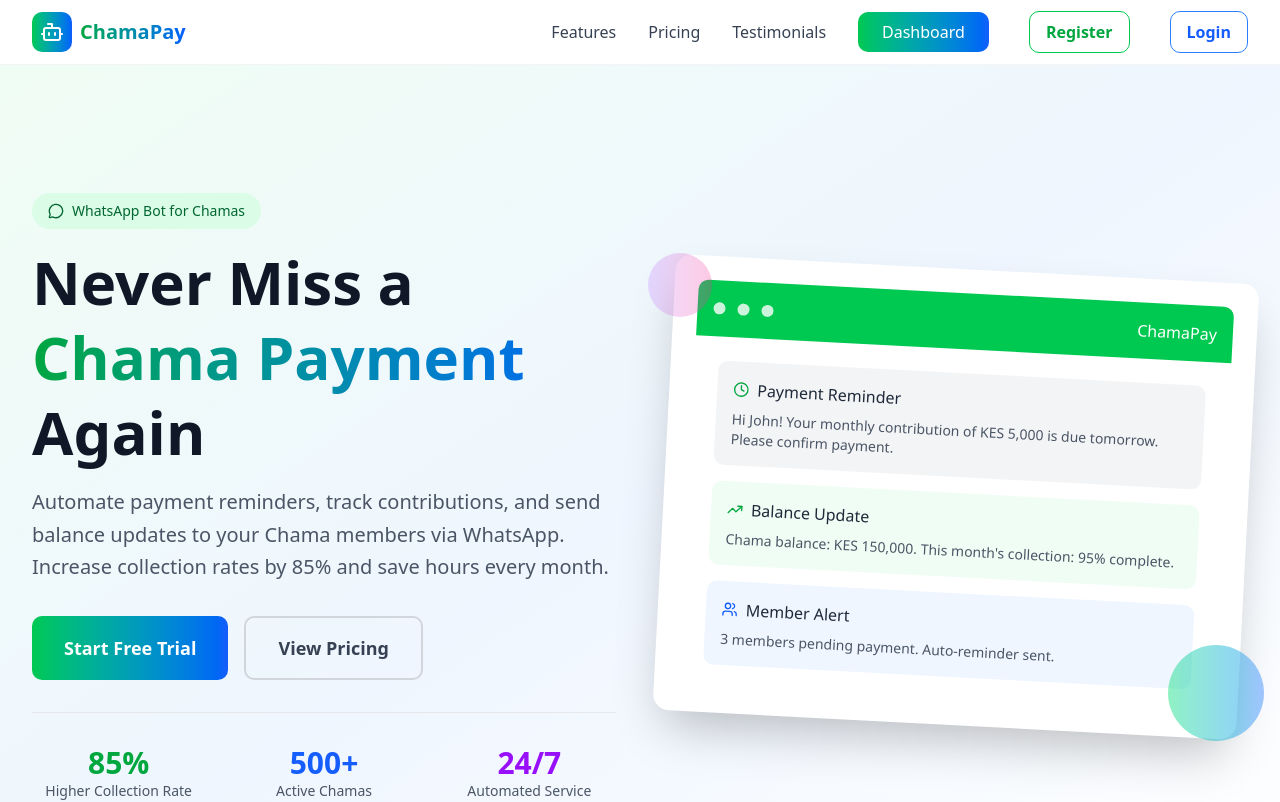
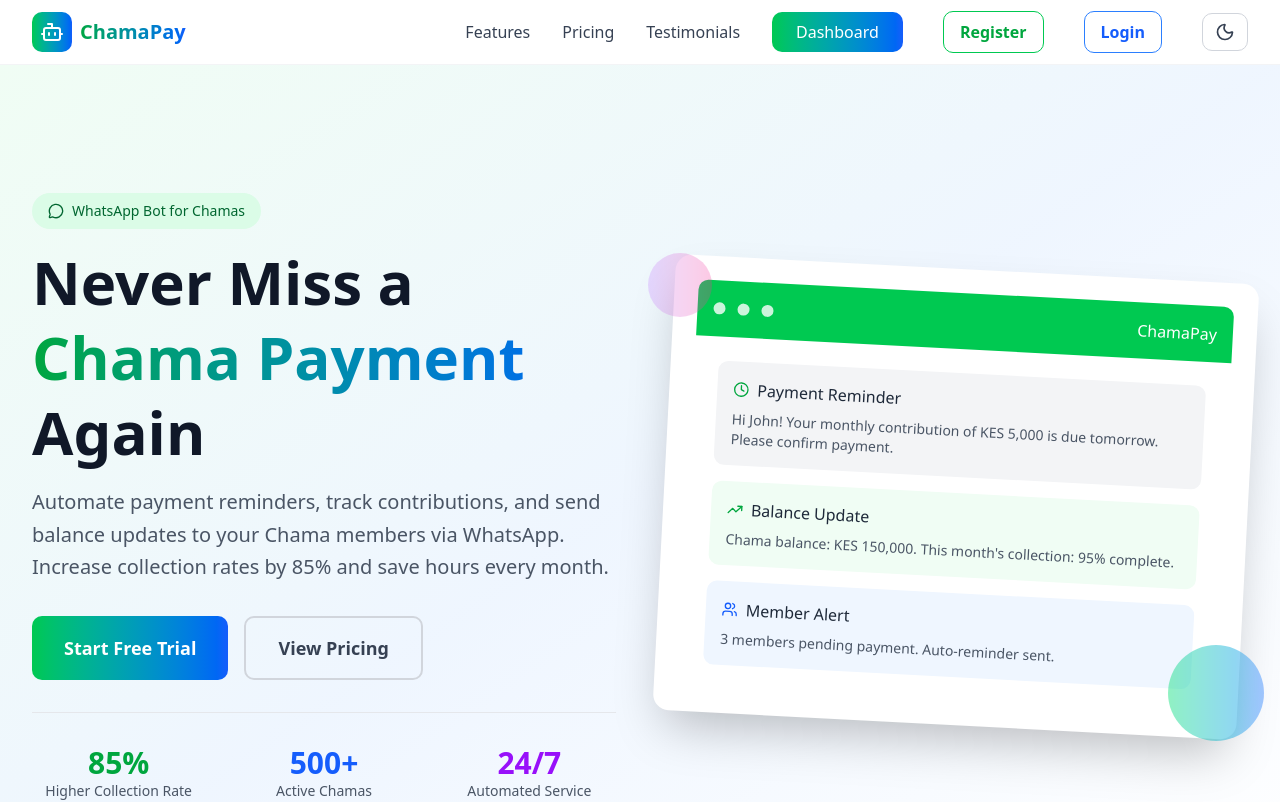
Before and after one commit to Jakababa94/ChamaPay, a React (Vite) app in the folder client/: page / in a window 1280 px wide. Shown: the top 802 px of the page. Built offline with nearby package versions, Linux system fonts and the light colour scheme.

Commit message:
Dark theme settings

```diff
--- a/client/src/components/Navbar.jsx
+++ b/client/src/components/Navbar.jsx
@@ -1,6 +1,7 @@
-import React, { useState } from 'react';
+import React, { useState, useEffect } from 'react';
 import { Link, useLocation } from 'react-router-dom';
 import { Bot, Menu, X, CreditCard, BarChart3, Users } from 'lucide-react';
+import { Sun, Moon } from 'lucide-react';
 
 // Lightweight JWT decoder
 function decodeJWT(token) {
@@ -13,7 +14,30 @@
 
 const Navbar = () => {
   const [isOpen, setIsOpen] = useState(false);
+  const [theme, setTheme] = useState('light');
   const location = useLocation();
+
+  // Theme toggle logic
+  useEffect(() => {
+    const savedTheme = localStorage.getItem('theme') || 'light';
+    setTheme(savedTheme);
+    if (savedTheme === 'dark') {
+      document.documentElement.classList.add('dark');
+    } else {
+      document.documentElement.classList.remove('dark');
+    }
+  }, []);
+
+  const toggleTheme = () => {
+    const newTheme = theme === 'light' ? 'dark' : 'light';
+    setTheme(newTheme);
+    localStorage.setItem('theme', newTheme);
+    if (newTheme === 'dark') {
+      document.documentElement.classList.add('dark');
+    } else {
+      document.documentElement.classList.remove('dark');
+    }
+  };
 
   const isDashboard = location.pathname.includes('/dashboard');
   const isLoggedIn = Boolean(localStorage.getItem('token'));
@@ -89,6 +113,13 @@
             {isLoggedIn && (
               <button onClick={handleLogout} className="ml-2 px-4 py-2 rounded-lg border border-red-500 text-red-600 font-semibold hover:bg-red-50 transition">Logout</button>
             )}
+            <button
+              onClick={toggleTheme}
+              className="ml-2 px-3 py-2 rounded-lg border border-gray-300 text-gray-700 hover:bg-gray-100 dark:hover:bg-gray-800 transition flex items-center"
+              title="Toggle theme"
+            >
+              {theme === 'dark' ? <Sun className="h-5 w-5" /> : <Moon className="h-5 w-5" />}
+            </button>
           </div>
 
           {/* Mobile menu button */}
@@ -146,6 +177,13 @@
               {isLoggedIn && (
                 <button onClick={handleLogout} className="mt-2 px-4 py-2 rounded-lg border border-red-500 text-red-600 font-semibold hover:bg-red-50 transition text-center">Logout</button>
               )}
+              <button
+                onClick={toggleTheme}
+                className="mt-2 px-3 py-2 rounded-lg border border-gray-300 text-gray-700 hover:bg-gray-100 dark:hover:bg-gray-800 transition flex items-center justify-center"
+                title="Toggle theme"
+              >
+                {theme === 'dark' ? <Sun className="h-5 w-5" /> : <Moon className="h-5 w-5" />}
+              </button>
             </div>
           </div>
         )}
```
